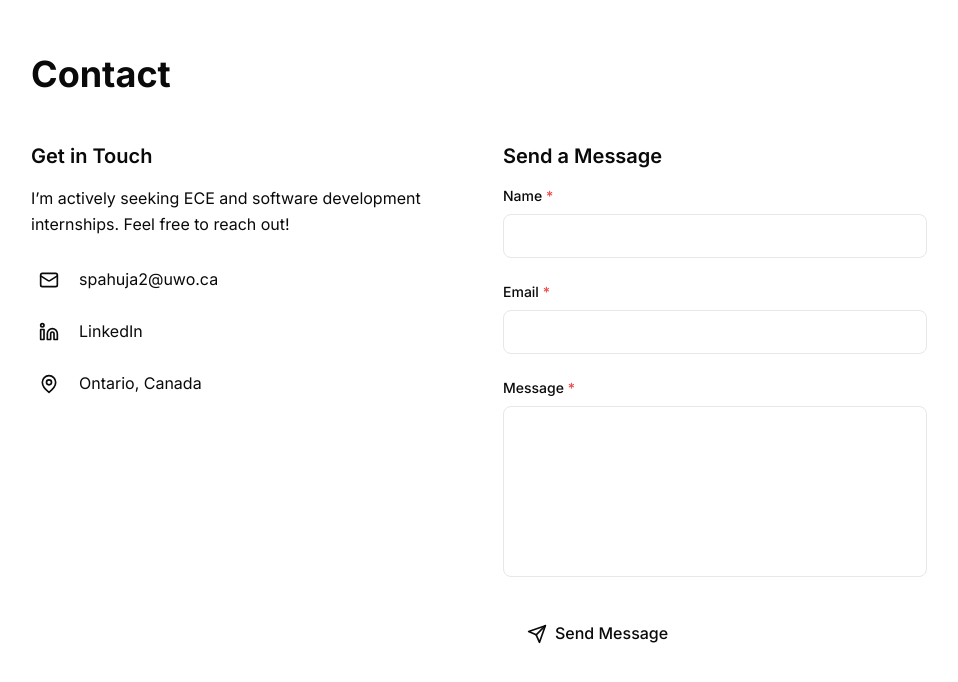
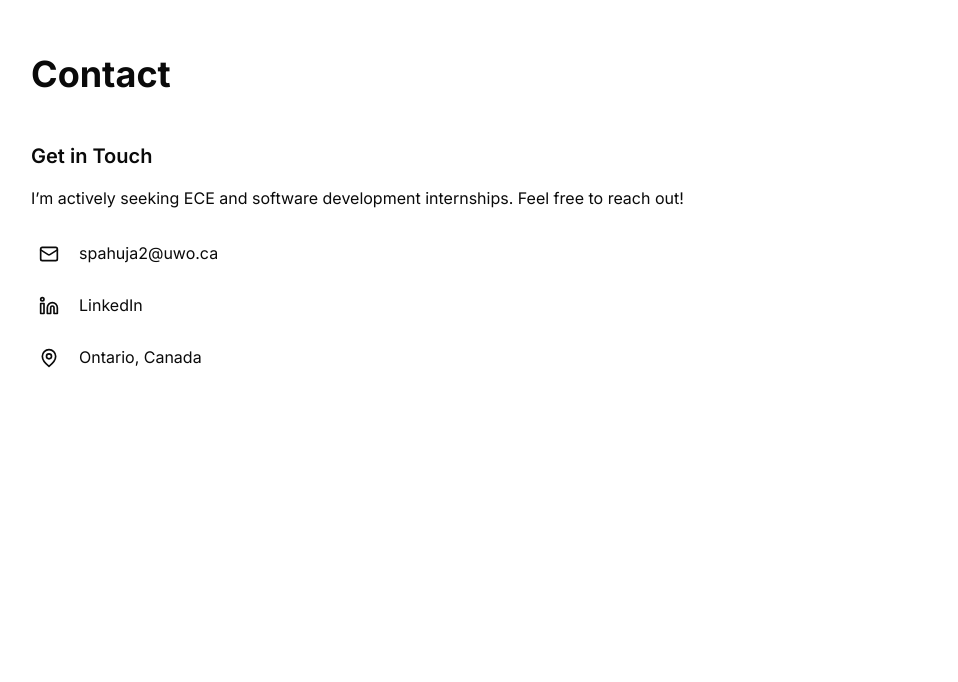
Before and after one commit to shoryapahuja/Portfolio, a Next.js app: page / in a window 1280 px wide. Shown: the part 4141-4823 px from the top of the page, without its empty margins (161-1119 px from the left). After the commit the page ends 4597 px from the top, so only its background shows below. Built offline with nearby package versions, Linux system fonts and the light colour scheme.

Commit message:
Remove contact + add resume

```diff
--- a/src/components/Contact.tsx
+++ b/src/components/Contact.tsx
@@ -5,7 +5,6 @@ import { useInView } from "framer-motion";
 import { useRef } from "react";
 import { profile } from "@/data/profile";
 import { Mail, Linkedin, MapPin } from "lucide-react";
-import { ContactForm } from "./ContactForm";
 
 export function Contact() {
   const ref = useRef(null);
@@ -20,7 +19,7 @@ export function Contact() {
           transition={{ duration: 0.6 }}
         >
           <h2 className="text-3xl sm:text-4xl font-bold text-foreground mb-12">Contact</h2>
-          <div className="grid grid-cols-1 lg:grid-cols-2 gap-12">
+          <div className="grid grid-cols-1 gap-12">
             <div className="space-y-6">
               <div>
                 <h3 className="text-xl font-semibold text-foreground mb-4">Get in Touch</h3>
@@ -59,11 +58,6 @@ export function Contact() {
                 </div>
               </div>
             </div>
-
-            <div>
-              <h3 className="text-xl font-semibold text-foreground mb-4">Send a Message</h3>
-              <ContactForm />
-            </div>
           </div>
         </motion.div>
       </div>
--- a/src/components/ContactForm.tsx
+++ /dev/null
@@ -1,155 +0,0 @@
-"use client";
-
-import { useState, FormEvent } from "react";
-import { motion } from "framer-motion";
-import { Send, CheckCircle } from "lucide-react";
-
-export function ContactForm() {
-  const [formData, setFormData] = useState({
-    name: "",
-    email: "",
-    message: "",
-  });
-  const [errors, setErrors] = useState<Record<string, string>>({});
-  const [isSubmitted, setIsSubmitted] = useState(false);
-
-  const validate = () => {
-    const newErrors: Record<string, string> = {};
-
-    if (!formData.name.trim()) {
-      newErrors.name = "Name is required";
-    }
-
-    if (!formData.email.trim()) {
-      newErrors.email = "Email is required";
-    } else if (!/^[^\s@]+@[^\s@]+\.[^\s@]+$/.test(formData.email)) {
-      newErrors.email = "Please enter a valid email address";
-    }
-
-    if (!formData.message.trim()) {
-      newErrors.message = "Message is required";
-    } else if (formData.message.trim().length < 10) {
-      newErrors.message = "Message must be at least 10 characters";
-    }
-
-    setErrors(newErrors);
-    return Object.keys(newErrors).length === 0;
-  };
-
-  const handleSubmit = (e: FormEvent) => {
-    e.preventDefault();
-    if (validate()) {
-      setIsSubmitted(true);
-      setFormData({ name: "", email: "", message: "" });
-      setTimeout(() => {
-        setIsSubmitted(false);
-      }, 5000);
-    }
-  };
-
-  const handleChange = (e: React.ChangeEvent<HTMLInputElement | HTMLTextAreaElement>) => {
-    const { name, value } = e.target;
-    setFormData((prev) => ({ ...prev, [name]: value }));
-    if (errors[name]) {
-      setErrors((prev) => ({ ...prev, [name]: "" }));
-    }
-  };
-
-  return (
-    <motion.form
-      initial={{ opacity: 0, y: 20 }}
-      animate={{ opacity: 1, y: 0 }}
-      transition={{ duration: 0.5 }}
-      onSubmit={handleSubmit}
-      className="space-y-6"
-    >
-      {isSubmitted && (
-        <motion.div
-          initial={{ opacity: 0, scale: 0.9 }}
-          animate={{ opacity: 1, scale: 1 }}
-          className="p-4 bg-green-500/10 border border-green-500/20 rounded-lg flex items-center gap-2 text-green-600 dark:text-green-400"
-        >
-          <CheckCircle className="w-5 h-5" />
-          <p>Thank you! Your message has been sent successfully.</p>
-        </motion.div>
-      )}
-
-      <div>
-        <label htmlFor="name" className="block text-sm font-medium text-foreground mb-2">
-          Name <span className="text-red-500">*</span>
-        </label>
-        <input
-          type="text"
-          id="name"
-          name="name"
-          value={formData.name}
-          onChange={handleChange}
-          className={`w-full px-4 py-2 bg-background border rounded-lg focus:outline-none focus:ring-2 focus:ring-accent focus:border-transparent ${
-            errors.name ? "border-red-500" : "border-border"
-          }`}
-          aria-invalid={!!errors.name}
-          aria-describedby={errors.name ? "name-error" : undefined}
-        />
-        {errors.name && (
-          <p id="name-error" className="mt-1 text-sm text-red-500" role="alert">
-            {errors.name}
-          </p>
-        )}
-      </div>
-
-      <div>
-        <label htmlFor="email" className="block text-sm font-medium text-foreground mb-2">
-          Email <span className="text-red-500">*</span>
-        </label>
-        <input
-          type="email"
-          id="email"
-          name="email"
-          value={formData.email}
-          onChange={handleChange}
-          className={`w-full px-4 py-2 bg-background border rounded-lg focus:outline-none focus:ring-2 focus:ring-accent focus:border-transparent ${
-            errors.email ? "border-red-500" : "border-border"
-          }`}
-          aria-invalid={!!errors.email}
-          aria-describedby={errors.email ? "email-error" : undefined}
-        />
-        {errors.email && (
-          <p id="email-error" className="mt-1 text-sm text-red-500" role="alert">
-            {errors.email}
-          </p>
-        )}
-      </div>
-
-      <div>
-        <label htmlFor="message" className="block text-sm font-medium text-foreground mb-2">
-          Message <span className="text-red-500">*</span>
-        </label>
-        <textarea
-          id="message"
-          name="message"
-          value={formData.message}
-          onChange={handleChange}
-          rows={6}
-          className={`w-full px-4 py-2 bg-background border rounded-lg focus:outline-none focus:ring-2 focus:ring-accent focus:border-transparent resize-none ${
-            errors.message ? "border-red-500" : "border-border"
-          }`}
-          aria-invalid={!!errors.message}
-          aria-describedby={errors.message ? "message-error" : undefined}
-        />
-        {errors.message && (
-          <p id="message-error" className="mt-1 text-sm text-red-500" role="alert">
-            {errors.message}
-          </p>
-        )}
-      </div>
-
-      <button
-        type="submit"
-        className="w-full sm:w-auto px-6 py-3 bg-accent text-accent-foreground rounded-lg font-medium hover:bg-accent/90 transition-colors focus:outline-none focus:ring-2 focus:ring-accent focus:ring-offset-2 flex items-center justify-center gap-2"
-      >
-        <Send className="w-5 h-5" />
-        Send Message
-      </button>
-    </motion.form>
-  );
-}
```
Also changed, not shown: 1 other file (tests, documents, lock files or other folders).
